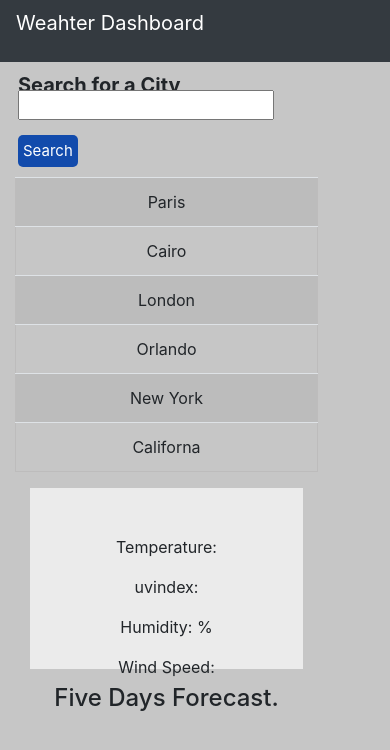
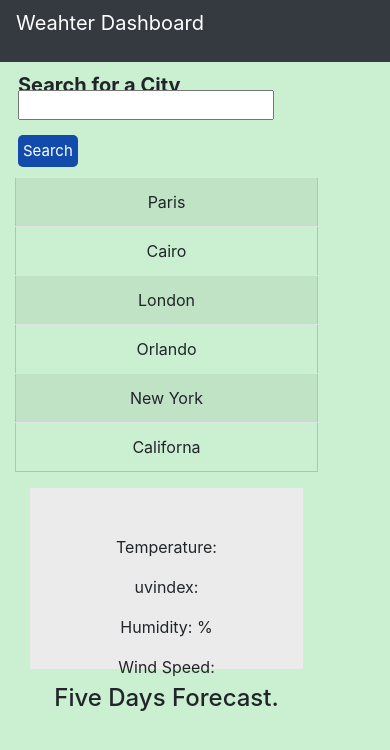
Before and after one commit to Ibramelias/WeatherDash, a plain HTML site: page index.html in a window 390 px wide. Drawn offline with nearby package versions, Linux system fonts and the light colour scheme.

Commit message:
weather-dash

```diff
--- a/assets/style.css
+++ b/assets/style.css
@@ -88,7 +88,7 @@ h4{
 
 @media screen and (max-width: 991px) {
     body {
-      background-color: rgb(198, 198, 198);
+      background-color: rgb(202, 239, 209);
     }
     #cityList{
         width: 100%;
```
